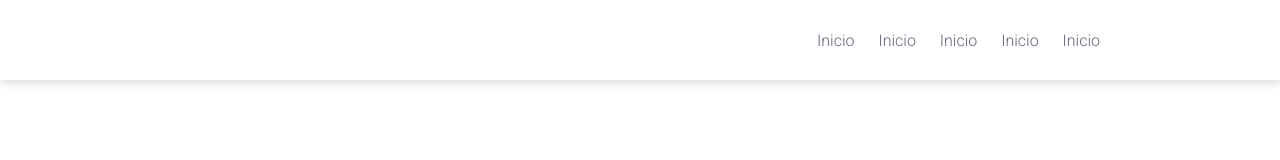
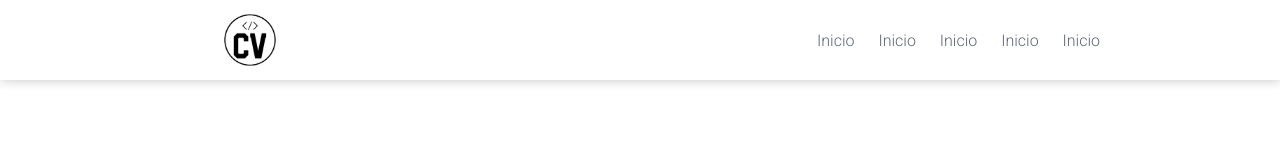
Before and after one commit to rehiven/creativeweb, a plain HTML site: page index.html in a window 1280 px wide. Shown: the top 160 px of the page. Drawn offline with nearby package versions, Linux system fonts and the light colour scheme.

Commit message:
agregando el logo he imagenes

```diff
--- a/index.html
+++ b/index.html
@@ -16,7 +16,7 @@
         <nav>
             <section class="contenedor nav">
                 <div class="logo" >
-                    <img src="" alt="">
+                    <img src="img/logo.jpeg" alt="">
                 </div>
                 <div class="enlaces-header">
                     <a href="#">Inicio</a>
```
Also changed, not shown: img/logo.jpeg (added), img/mi_logo.png (deleted).
